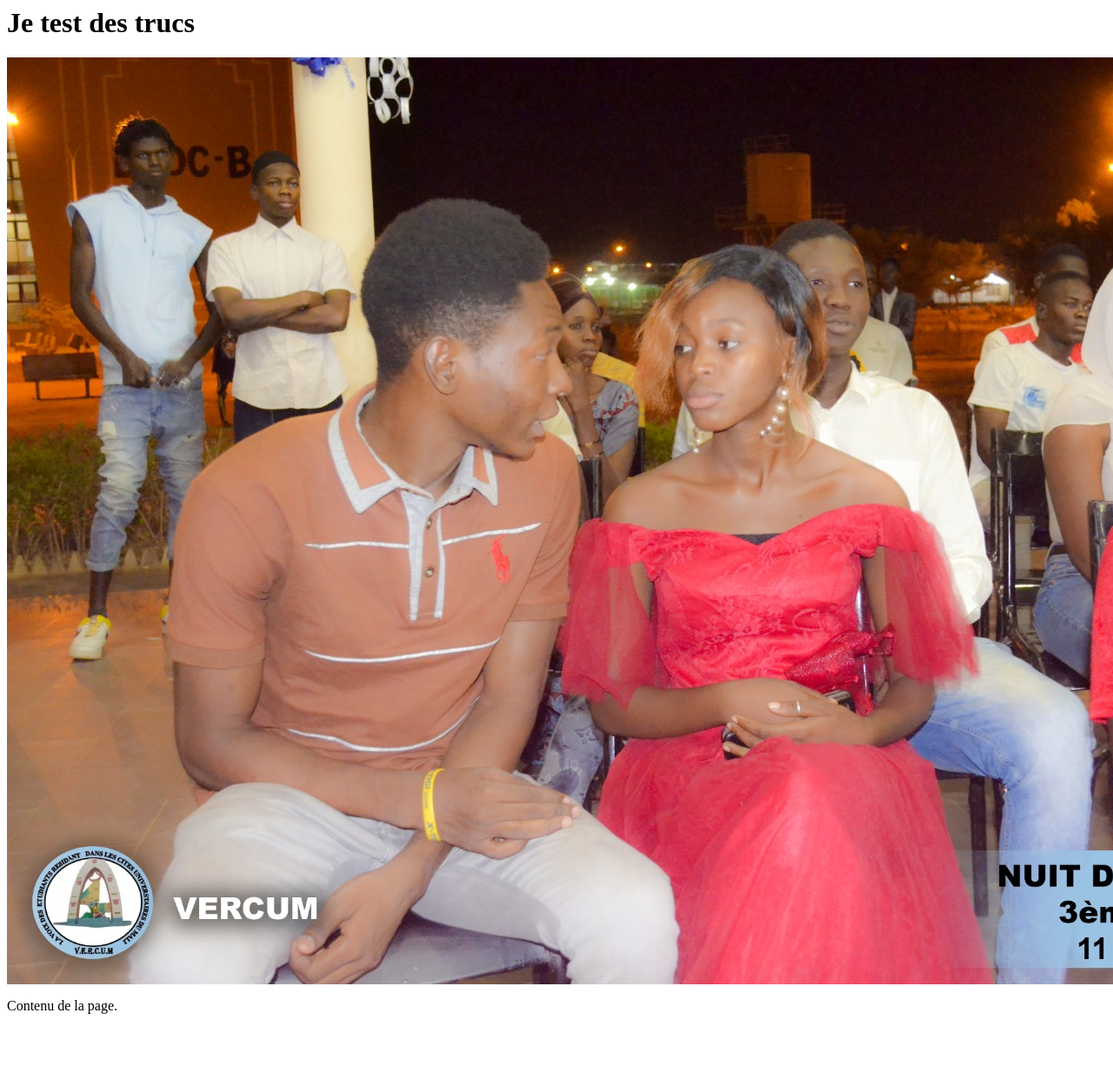
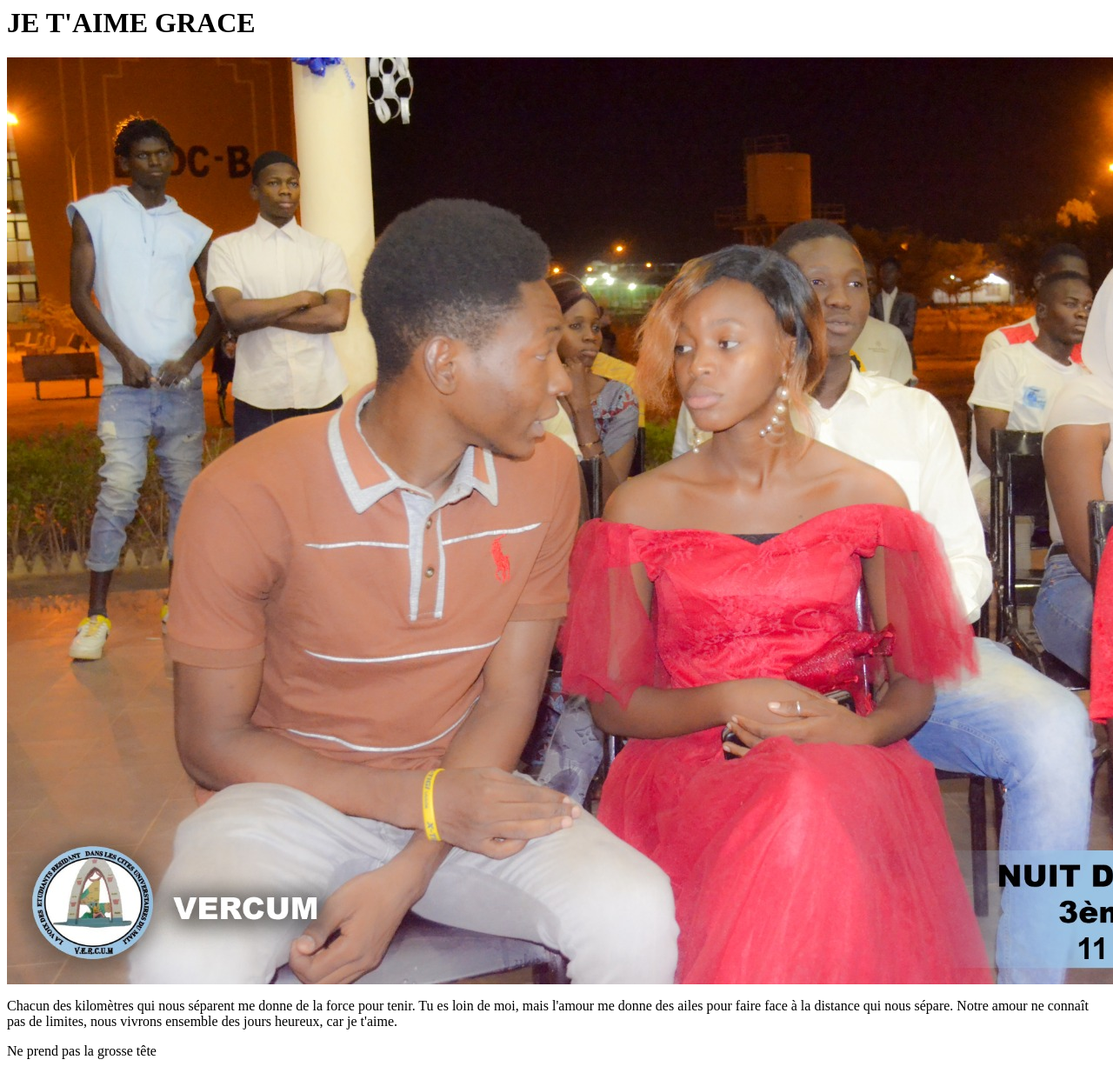
Before and after one commit to elramsey04/elramsey.tra, a plain HTML site: page index.html in a window 1280 px wide. Shown: the top 1234 px of the page at 87% size. Before the commit the page ends 1182 px from the top, so only its background shows below. Drawn offline with Linux system fonts and the light colour scheme.

Commit message:
Update index.html

```diff
--- a/index.html
+++ b/index.html
@@ -1,10 +1,11 @@
 <html>
   <head>
-    <title>Je t'aime GRACE mon amour</title>
+    <title>Mon_prmier_site</title>
   </head>
   <body>
-    <h1>Je test des trucs</h1>
+    <h1>  JE T'AIME GRACE</h1>
     <img src="IMG-20230313-WA0021.jpg" alt="Une image" />
-    <p>Contenu de la page.</p>
+    <p>Chacun des kilomètres qui nous séparent me donne de la force pour tenir. Tu es loin de moi, mais l'amour me donne des ailes pour faire face à la distance qui nous sépare. Notre amour ne connaît pas de limites, nous vivrons ensemble des jours heureux, car je t'aime.</p>
+    <p>Ne prend pas la grosse tête<p/>
   </body>
 </html>
```
